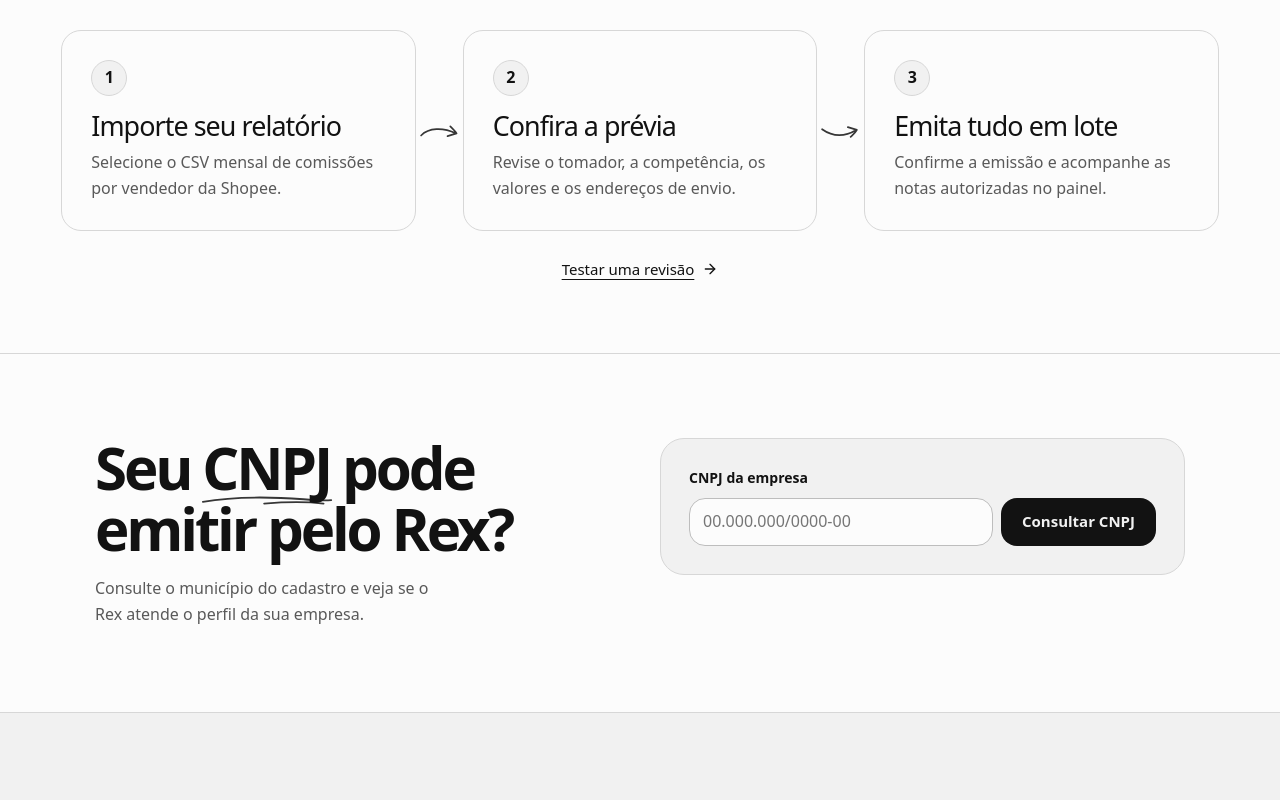
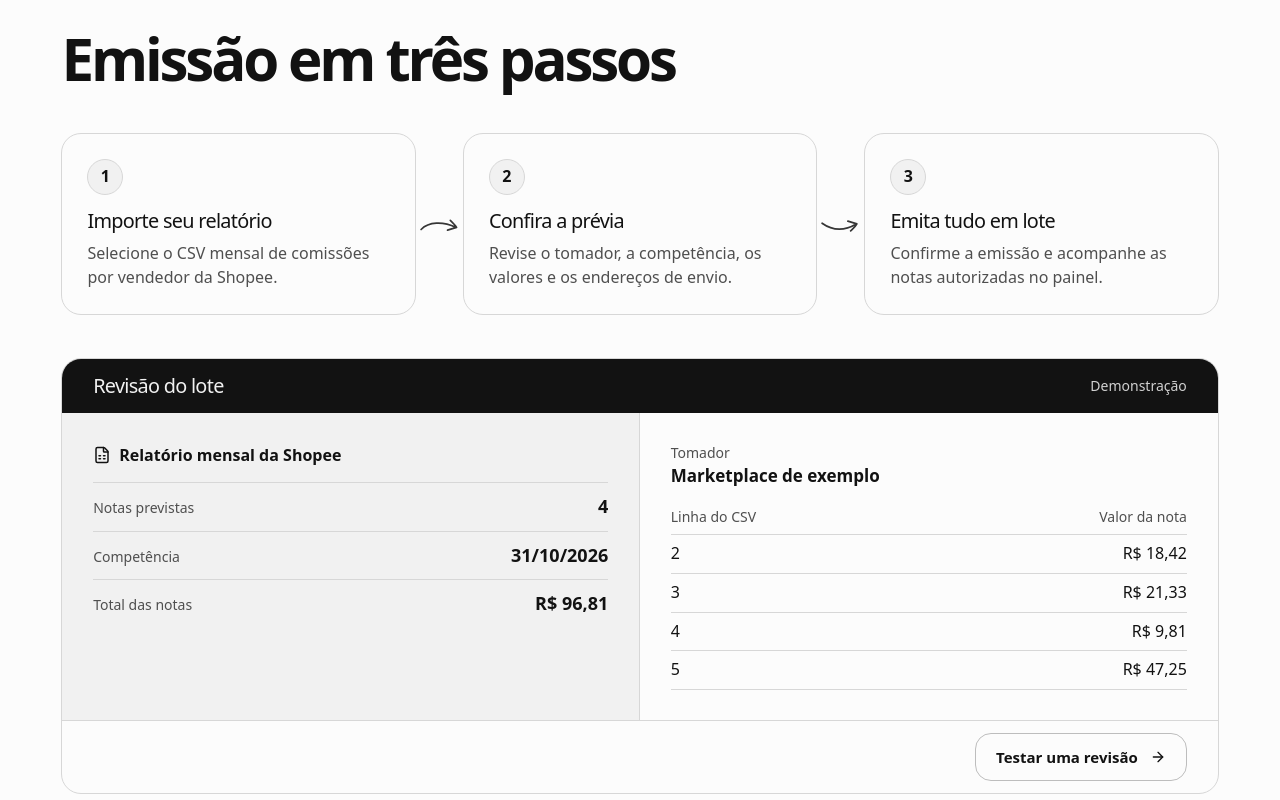
Before and after one commit to washington-snowe/emissor-nfse-lote, a Next.js app: page / in a window 1280 px wide. Shown: the part 720-1520 px from the top of the page. Built offline with nearby package versions, Linux system fonts and the light colour scheme.

Commit message:
Show Rex lot review and align landing sections

```diff
--- a/src/app/(legal)/layout.tsx
+++ b/src/app/(legal)/layout.tsx
@@ -8,12 +8,12 @@ import "../landing.css";
 export default function LegalLayout({ children }: { children: ReactNode }) {
   return <div className="landing">
     <header className="site-masthead legal-masthead">
-      <div className="site-width site-masthead-inner">
+      <div className="wrap site-masthead-inner">
         <Brand />
         <Link href="/" className="text-link"><ArrowLeft size={16} aria-hidden="true" /> Voltar ao site</Link>
       </div>
     </header>
-    <main id="conteudo" className="site-width legal-content">{children}</main>
+    <main id="conteudo" className="wrap legal-content">{children}</main>
     <LandingFooter />
   </div>;
 }
--- a/src/app/experience.css
+++ b/src/app/experience.css
@@ -390,7 +390,6 @@ input[type="checkbox"], input[type="radio"] { accent-color: var(--action); }
 @media (min-width: 585px) and (max-width: 1249px) { .workspace-experience .billing-plan-grid { grid-template-columns: repeat(2, minmax(0, 1fr)); } }
 .rex-demo .workspace-nav-link { margin-inline: 8px; }
 .rex-demo .rex-demo-nav-footer { padding-inline: 8px; }
-.rex-demo .page-header h1:focus { outline: none; }
 .rex-demo-content > .page-header { margin-bottom: 0; }
 
 .invoice-metrics { grid-template-columns: repeat(4, minmax(0, 1fr)); }
--- a/src/app/landing.css
+++ b/src/app/landing.css
@@ -1,7 +1,7 @@
 .landing {
   --ink: #121212;
   --bg: #f1f1f1;
-  --muted: #595959;
+  --muted: #4f4f4f;
   --action: #121212;
   --action-ink: #f1f1f1;
   --surface: #fcfcfc;
@@ -12,6 +12,9 @@
   --landing-accent-soft: #e7f2ea;
   --landing-error: #983b43;
   --r-btn: 16px;
+  --landing-card-radius: 20px;
+  --landing-content-gap: clamp(24px, 3.4vw, 48px);
+  --landing-subheading-size: clamp(18px, 1.55vw, 23px);
   --space-edge: clamp(18px, 4.8vw, 76px);
   --landing-section-space: clamp(50px, 6.6vw, 96px);
   --landing-header-height: 72px;
@@ -26,9 +29,10 @@ html:has(.landing) { scroll-behavior: smooth; scroll-padding-top: calc(72px + 20
 html:has(.landing :focus-visible) { scroll-behavior: auto; }
 .landing ::selection { background: #d8d8d8; color: var(--ink); }
 .landing :focus-visible { outline-color: var(--ink); }
-.landing .site-width { width: min(1260px, calc(100% - 2 * var(--space-edge))); }
+.landing .wrap { width: min(1260px, calc(100% - 2 * var(--space-edge))); }
 .landing .btn, .landing .icon-button { border-radius: var(--r-btn); }
-.landing .btn { font-weight: 550; }
+.landing .btn { font-weight: 550; min-height: 48px; }
+.landing .btn--secondary { background: var(--surface); border-color: var(--edge); }
 .landing .btn--primary:active { background: #292929; }
 .landing :is(.btn, .icon-button):not(:disabled) {
   transition: background-color 140ms ease, color 140ms ease, border-color 140ms ease, scale 140ms var(--landing-ease);
@@ -129,14 +133,15 @@ html:has(.landing :focus-visible) { scroll-behavior: auto; }
 .landing-glasses-sweep { opacity: 0; stroke: #f1f1f1; stroke-width: 9px; stroke-linecap: round; }
 
 .landing-flow, .landing-eligibility, .landing-pricing, .landing-tutorials, .landing-simulator, .landing-faq { padding-block: var(--landing-section-space); }
-.landing :is(.landing-eligibility, .landing-pricing, .landing-tutorials, .landing-simulator, .landing-faq) h2 {
+.landing :is(.landing-flow, .landing-eligibility, .landing-pricing, .landing-tutorials, .landing-simulator, .landing-faq) h2 {
   font-size: clamp(36px, 4.55vw, 65px);
   letter-spacing: -.054em;
   line-height: 1.04;
   font-weight: 560;
   text-wrap: balance;
 }
-.landing-flow { padding-block: clamp(34px, 4.8vw, 62px); }
+.landing-flow { padding-block-start: clamp(44px, 4.7vw, 74px); }
+.landing-flow h2 { margin-bottom: var(--landing-content-gap); }
 .landing-steps {
   --step-gap: clamp(24px, 3.7vw, 58px);
   display: grid;
@@ -146,14 +151,49 @@ html:has(.landing :focus-visible) { scroll-behavior: auto; }
   padding: 0;
   list-style: none;
 }
-.landing-steps li { position: relative; padding: clamp(18px, 2.25vw, 29px); border: 1px solid var(--line); border-radius: 20px; background: var(--surface); }
+.landing-steps li { position: relative; padding: clamp(16px, 2vw, 25px); border: 1px solid var(--line); border-radius: var(--landing-card-radius); background: var(--surface); }
 .landing-step-number { display: grid; place-items: center; width: 36px; height: 36px; margin-bottom: 14px; border: 1px solid var(--line); border-radius: 50%; background: var(--bg); font-weight: 550; }
 .landing-step-arrow { position: absolute; width: calc(var(--step-gap) - 7px); height: 26px; top: 44%; left: calc(100% + 4px); overflow: visible; pointer-events: none; }
 .landing-step-arrow path { stroke-width: 1.7px; }
-.landing-steps h3 { font-size: clamp(21px, 2.1vw, 28px); line-height: 1.2; margin-bottom: 8px; font-weight: 540; text-wrap: balance; }
-.landing-steps p { color: var(--muted); max-width: 35ch; text-wrap: pretty; }
-.landing-flow-action { display: flex; justify-content: center; margin-top: 16px; }
-.landing-flow-action > .text-link { text-decoration: underline; }
+.landing-steps h3 { font-size: var(--landing-subheading-size); line-height: 1.2; margin-bottom: 8px; font-weight: 540; text-wrap: balance; }
+.landing-steps p { color: var(--muted); max-width: 36ch; line-height: 1.5; text-wrap: pretty; }
+
+.landing-report-preview {
+  margin-top: var(--landing-content-gap);
+  border: 1px solid var(--line);
+  border-radius: var(--landing-card-radius);
+  overflow: clip;
+  background: var(--surface);
+}
+.landing-report-header {
+  display: flex;
+  align-items: center;
+  justify-content: space-between;
+  flex-wrap: wrap;
+  gap: 4px 12px;
+  padding: 14px clamp(16px, 2.4vw, 32px);
+  background: var(--ink);
+  color: var(--bg);
+}
+.landing-report-header h3 { font-size: var(--landing-subheading-size); font-weight: 540; line-height: 1.3; }
+.landing-report-header span { color: #d0d0d0; font-size: 14px; }
+.landing-report-body { display: grid; grid-template-columns: repeat(2, minmax(0, 1fr)); }
+.landing-report-summary,
+.landing-report-detail { min-width: 0; padding: clamp(16px, 2.4vw, 32px); }
+.landing-report-summary { background: var(--bg); border-inline-end: 1px solid var(--line); }
+.landing-report-summary > p { display: flex; align-items: center; gap: 8px; margin: 0; font-weight: 550; line-height: 1.4; }
+.landing-report-summary svg { flex: none; }
+.landing-report-summary dl { margin: 16px 0 0; }
+.landing-report-summary dl > div { display: flex; align-items: baseline; justify-content: space-between; gap: 6px; padding: 12px 0; border-top: 1px solid var(--line); }
+.landing-report-summary dt, .landing-report-detail p span { color: var(--muted); font-size: 14px; line-height: 1.3; }
+.landing-report-summary dd { margin: 0; font-size: 18px; line-height: 1.3; font-weight: 550; white-space: nowrap; }
+.landing-report-detail p { display: grid; gap: 3px; margin: 0 0 12px; line-height: 1.35; }
+.landing-report-detail p strong { font-size: 17px; font-weight: 550; }
+.landing-report-detail table { width: 100%; border-collapse: collapse; text-align: left; }
+.landing-report-detail :is(th, td) { border-bottom: 1px solid var(--line); padding: 6px 0; }
+.landing-report-detail th { color: var(--muted); font-size: 14px; font-weight: 500; }
+.landing-report-detail :is(th, td):last-child { text-align: right; }
+.landing-report-actions { display: flex; justify-content: end; padding: 12px clamp(16px, 2.4vw, 32px); border-top: 1px solid var(--line); }
 .landing-pricing { background: var(--bg); border-block: 1px solid var(--line); }
 .landing-pricing-head { display: grid; justify-items: center; gap: 12px; margin-bottom: clamp(23px, 3.2vw, 37px); text-align: center; }
 .landing-pricing-head h2 { margin-bottom: 8px; }
@@ -215,9 +255,9 @@ html:has(.landing :focus-visible) { scroll-behavior: auto; }
 .landing-volume input::-moz-range-track { height: 4px; border-radius: 4px; background: var(--line); }
 .landing-volume input::-moz-range-progress { height: 4px; border-radius: 4px; background: var(--landing-accent); }
 .landing-volume input::-moz-range-thumb { width: 14px; height: 14px; border: 2px solid var(--ink); border-radius: 50%; background: var(--surface); }
-.landing-volume .landing-volume-link { display: flex; width: fit-content; margin-inline-start: auto; font-size: 14px; min-height: 40px; gap: 6px; }
+.landing-volume .landing-volume-link { display: flex; width: fit-content; margin-inline-start: auto; font-size: 14px; gap: 6px; }
 .landing-plan-carousel {
-  /* Four columns on wide screens. A partial card hints at swiping on smaller screens. */
+  /* Keep each plan readable when it snaps into view. */
   --plan-width: calc((100% - 3 * 12px) / 4);
   display: grid;
   grid-auto-flow: column;
@@ -234,7 +274,7 @@ html:has(.landing :focus-visible) { scroll-behavior: auto; }
 .landing-plan-carousel > .billing-plan {
   min-width: 0;
   border: 1px solid var(--line);
-  border-radius: 20px;
+  border-radius: var(--landing-card-radius);
   scroll-snap-align: start;
   padding: clamp(16px, 1.65vw, 24px);
   background: var(--surface);
@@ -272,14 +312,14 @@ html:has(.landing :focus-visible) { scroll-behavior: auto; }
 
 .landing-eligibility { border-block-start: 1px solid var(--line); }
 .landing .landing-eligibility-grid {
-  width: min(1090px, calc(100% - 2 * var(--space-edge)));
   display: grid;
   grid-template-columns: minmax(0, .93fr) minmax(0, 1fr);
   align-items: start;
   gap: clamp(26px, 6vw, 92px);
 }
+.landing-eligibility h2 { max-width: 14ch; }
 .landing-eligibility-intro { max-width: 39ch; color: var(--muted); margin: 17px 0 0; text-wrap: pretty; }
-.landing-eligibility-panel { padding: clamp(18px, 2.6vw, 28px); background: var(--wash); border: 1px solid var(--line); border-radius: 24px; }
+.landing-eligibility-panel { padding: clamp(16px, 2.4vw, 28px); background: var(--wash); border: 1px solid var(--line); border-radius: var(--landing-card-radius); }
 .landing-eligibility-panel label { display: block; font-size: 14px; font-weight: 550; margin-bottom: 8px; }
 .landing-eligibility-fields { display: grid; grid-template-columns: minmax(0, 1fr) auto; gap: 8px; }
 .landing-eligibility-fields input {
@@ -316,9 +356,9 @@ html:has(.landing :focus-visible) { scroll-behavior: auto; }
   gap: clamp(10px, 2vw, 24px);
   margin: clamp(24px, 4vw, 42px) auto 0;
 }
-.landing-tutorials-grid figure { min-width: 0; margin: 0; }
-.landing-video-slot { aspect-ratio: 9 / 16; background: #fff; border: 1px solid var(--line); border-radius: 20px; }
-.landing-tutorials-grid figcaption { margin-top: 10px; font-size: clamp(14px, 2vw, 17px); font-weight: 520; text-wrap: balance; }
+.landing-tutorials-grid > div { min-width: 0; display: grid; grid-template-rows: subgrid; grid-row: span 2; row-gap: 10px; }
+.landing-video-slot { aspect-ratio: 9 / 16; background: #fff; border: 1px solid var(--line); border-radius: var(--landing-card-radius); }
+.landing-tutorials-grid h3 { align-self: end; font-size: 18px; font-weight: 520; line-height: 1.35; text-wrap: balance; }
 
 .landing-simulator-content { display: grid; justify-items: center; gap: clamp(17px, 3vw, 30px); }
 .landing-simulator-head { text-align: center; }
@@ -333,7 +373,7 @@ html:has(.landing :focus-visible) { scroll-behavior: auto; }
   justify-content: center;
   align-items: center;
   border: 1px dashed #929292;
-  border-radius: 20px;
+  border-radius: var(--landing-card-radius);
   background: #f8f8f8;
   cursor: pointer;
   transition: background 160ms ease, border-color 160ms ease;
@@ -385,7 +425,7 @@ html:has(.landing :focus-visible) { scroll-behavior: auto; }
 .landing-footer-legal { grid-area: legal; }
 .landing-footer-about p { max-width: 29ch; margin: 10px 0 0; font-size: 15px; line-height: 1.5; }
 .landing-footer h2 { color: var(--bg); font-size: 16px; font-weight: 550; margin: 0 0 9px; }
-.landing-footer a:not(.brand) { display: flex; align-items: center; gap: 6px; width: fit-content; max-width: 100%; min-height: 40px; font-size: 15px; line-height: 1.35; }
+.landing-footer a:not(.brand) { display: flex; align-items: center; gap: 6px; width: fit-content; max-width: 100%; min-height: 44px; font-size: 15px; line-height: 1.35; }
 .landing-footer a:not(.brand):focus-visible { color: var(--bg); text-decoration: underline; text-underline-offset: 4px; }
 .landing-footer a:focus-visible { outline-color: var(--bg); }
 .landing-footer-bottom { border-top: 1px solid #3b3b3b; font-size: 13px; padding-block: 15px 21px; }
@@ -460,6 +500,11 @@ html:has(.landing :focus-visible) { scroll-behavior: auto; }
   .landing-actions .btn { min-height: 47px; padding-inline: 14px; gap: 7px; }
   .landing-steps { --step-gap: 31px; grid-template-columns: minmax(0, 1fr); }
   .landing-step-arrow { top: calc(100% + 4px); left: 50%; width: 28px; height: 22px; transform: translateX(-50%) rotate(90deg); }
+  .landing-report-body { grid-template-columns: minmax(0, 1fr); }
+  .landing-report-summary { border-inline-end: 0; border-bottom: 1px solid var(--line); }
+  .landing-report-summary dl { display: grid; grid-template-columns: repeat(3, minmax(0, 1fr)); gap: 8px; }
+  .landing-report-summary dl > div { display: grid; align-content: start; gap: 6px; padding: 8px 0 0; }
+  .landing-report-summary dd { font-size: clamp(14px, 4vw, 18px); }
   .landing .landing-eligibility-grid { grid-template-columns: minmax(0, 1fr); }
   .landing-footer-grid {
     grid-template-columns: repeat(2, minmax(0, 1fr));
@@ -468,7 +513,7 @@ html:has(.landing :focus-visible) { scroll-behavior: auto; }
   }
 }
 @media (max-width: 543px) {
-  .landing-plan-carousel { --plan-width: 86%; }
+  .landing-plan-carousel { --plan-width: 100%; }
   .landing-carousel-controls .icon-button { width: 44px; }
   .landing-eligibility-fields { grid-template-columns: minmax(0, 1fr); }
   .landing-eligibility-actions { display: grid; grid-template-columns: minmax(0, 1fr); }
--- a/src/app/page.tsx
+++ b/src/app/page.tsx
@@ -1,13 +1,30 @@
 import Image from "next/image";
 import Link from "next/link";
-import { ArrowDown, ArrowRight, ArrowUpRight, ChevronDown } from "lucide-react";
+import type { Metadata } from "next";
+import { ArrowDown, ArrowUpRight, ChevronDown } from "lucide-react";
 import { LandingEligibility } from "@/components/landing-eligibility";
 import { LandingFooter } from "@/components/landing-footer";
 import { LandingHeader } from "@/components/landing-header";
 import { LandingPricing } from "@/components/landing-pricing";
+import { LandingReportPreview } from "@/components/landing-report-preview";
 import { money, plans } from "@/lib/billing/catalog";
 import { getPublicContact } from "@/lib/public-contact";
 import "./landing.css";
+
+const homeUrl = "https://www.rexnotas.com.br";
+const shareImage = `${homeUrl}/brand/rex-mascote.png`;
+export const metadata: Metadata = {
+  alternates: { canonical: homeUrl },
+  openGraph: {
+    type: "website",
+    url: homeUrl,
+    siteName: "Rex Notas",
+    title: "Rex Notas — NFS-e em lote para afiliados",
+    description: "Revise e emita NFS-e em lote a partir do relatório mensal de comissões da Shopee.",
+    images: [{ url: shareImage, alt: "Rex, o mascote do Rex Notas" }],
+  },
+  twitter: { card: "summary_large_image", images: [shareImage] },
+};
 
 const steps = [
   { title: "Importe seu relatório", copy: "Selecione o CSV mensal de comissões por vendedor da Shopee." },
@@ -40,7 +57,7 @@ export default function Home() {
     <LandingHeader />
     <main id="conteudo">
       <section className="landing-hero" aria-labelledby="hero-heading">
-        <div className="site-width landing-hero-grid">
+        <div className="wrap landing-hero-grid">
           <div className="landing-hero-copy">
             <h1 id="hero-heading">
               Emisor de NFSe<br />em <span className="landing-circled-word">
@@ -78,8 +95,9 @@ export default function Home() {
         </div>
       </section>
 
-      <section className="landing-flow" id="como-funciona" aria-label="Como funciona">
-        <div className="site-width">
+      <section className="landing-flow" id="como-funciona" aria-labelledby="workflow-title">
+        <div className="wrap">
+          <h2 id="workflow-title">Emissão em três passos</h2>
           <ol className="landing-steps">
             {steps.map(({ title, copy }, index) => <li key={title}>
               <span className="landing-step-number" aria-hidden="true">{index + 1}</span>
@@ -89,9 +107,7 @@ export default function Home() {
               </svg>}
             </li>)}
           </ol>
-          <div className="landing-flow-action">
-            <Link href="/prototipo?tela=revisar" className="text-link">Testar uma revisão <ArrowRight size={16} aria-hidden="true" /></Link>
-          </div>
+          <LandingReportPreview />
         </div>
       </section>
 
@@ -99,7 +115,7 @@ export default function Home() {
       <LandingPricing />
 
       <section className="landing-faq" id="perguntas-frequentes" aria-labelledby="faq-title">
-        <div className="site-width landing-faq-grid">
+        <div className="wrap landing-faq-grid">
           <h2 id="faq-title">Dúvidas frequentes</h2>
           <div className="landing-questions">
             {answers.map(({ question, answer }) => <details key={question} name="landing-faq">
--- a/src/components/landing-eligibility.tsx
+++ b/src/components/landing-eligibility.tsx
@@ -83,7 +83,7 @@ export function LandingEligibility({ supportHref }: { supportHref?: string }) {
   }
 
   return <section className="landing-eligibility" id="consultar-cnpj" aria-labelledby="eligibility-title">
-    <div className="site-width landing-eligibility-grid">
+    <div className="wrap landing-eligibility-grid">
       <div>
         <h2 id="eligibility-title">Seu <span className="landing-ink-word">CNPJ<svg className="landing-ink-underline" viewBox="0 0 140 14" preserveAspectRatio="none" aria-hidden="true">
           <path d="M3 9C34 3 71 3 108 6c10 1 21 2 29 1M67 11c23-2 46-2 62 0" />
--- a/src/components/landing-footer.tsx
+++ b/src/components/landing-footer.tsx
@@ -7,7 +7,7 @@ export function LandingFooter() {
   const contact = getPublicContact();
 
   return <footer className="landing-footer">
-    <div className="site-width landing-footer-grid">
+    <div className="wrap landing-footer-grid">
       <div className="landing-footer-about">
         <Brand inverse />
         <p>Emissão de NFS-e em lote para afiliados da Shopee, a partir do relatório mensal de comissões.</p>
@@ -30,6 +30,6 @@ export function LandingFooter() {
         <Link href="/politica-de-privacidade">Política de privacidade</Link>
       </nav>
     </div>
-    <div className="site-width landing-footer-bottom">© Rex Notas</div>
+    <div className="wrap landing-footer-bottom">© Rex Notas</div>
   </footer>;
 }
--- a/src/components/landing-header.tsx
+++ b/src/components/landing-header.tsx
@@ -24,7 +24,7 @@ export function LandingHeader() {
   const scrolled = useSyncExternalStore(subscribe, getSnapshot, () => false);
 
   return <header className="site-masthead landing-header" data-scrolled={scrolled}>
-    <div className="site-width landing-header-inner">
+    <div className="wrap landing-header-inner">
       <div className="landing-header-brand" inert={!scrolled}><Brand /></div>
       <nav aria-label="Navegação do site" className="landing-nav">
         {sections.map(({ href, label }) => <a key={href} href={href}>{label}</a>)}
--- a/src/components/landing-pricing.tsx
+++ b/src/components/landing-pricing.tsx
@@ -106,7 +106,7 @@ export function LandingPricing() {
 
   return <>
     <section className="landing-pricing" id="planos" aria-labelledby="planos-titulo">
-      <div className="site-width">
+      <div className="wrap">
         <div className="landing-pricing-head">
           <h2 id="planos-titulo">Planos e <span className="landing-ink-word landing-ink-accent">preços<svg className="landing-ink-underline" viewBox="0 0 140 14" preserveAspectRatio="none" aria-hidden="true">
             <path d="M3 10C32 6 59 3 92 4c18 0 34 1 45 2" />
@@ -162,7 +162,7 @@ export function LandingPricing() {
     <LandingTutorials />
 
     <section className="landing-simulator" id="simulador" aria-labelledby="simulador-titulo">
-      <div className="site-width landing-simulator-content">
+      <div className="wrap landing-simulator-content">
         <div className="landing-simulator-head">
           <h2 id="simulador-titulo">Estime suas notas pelo CSV</h2>
           <p>Veja quantas notas seu relatório pode gerar, o total de comissões e qual plano cobre esse volume. O arquivo é lido no seu navegador.</p>
--- /dev/null
+++ b/src/components/landing-report-preview.tsx
@@ -0,0 +1,35 @@
+import Link from "next/link";
+import { ArrowRight, FileSpreadsheet } from "lucide-react";
+import { money } from "@/lib/billing/catalog";
+import { demoReport, demoReportTotal } from "@/lib/demo-report";
+
+export function LandingReportPreview() {
+  return <div className="landing-report-preview app-frame" aria-labelledby="preview-report-title">
+    <div className="landing-report-header">
+      <h3 id="preview-report-title">Revisão do lote</h3>
+      <span>Demonstração</span>
+    </div>
+    <div className="landing-report-body">
+      <div className="landing-report-summary">
+        <p><FileSpreadsheet aria-hidden="true" size={18} /> Relatório mensal da Shopee</p>
+        <dl>
+          <div><dt>Notas previstas</dt><dd>{demoReport.amountsInCents.length}</dd></div>
+          <div><dt>Competência</dt><dd>{demoReport.competence}</dd></div>
+          <div><dt>Total das notas</dt><dd>{money(demoReportTotal)}</dd></div>
+        </dl>
+      </div>
+      <div className="landing-report-detail">
+        <p><span>Tomador</span><strong>{demoReport.recipient}</strong></p>
+        <table>
+          <thead><tr><th scope="col">Linha do CSV</th><th scope="col">Valor da nota</th></tr></thead>
+          <tbody>{demoReport.amountsInCents.map((amount, index) => <tr key={index}>
+            <td>{index + 2}</td><td>{money(amount)}</td>
+          </tr>)}</tbody>
+        </table>
+      </div>
+    </div>
+    <div className="landing-report-actions">
+      <Link href="/prototipo?tela=revisar" className="btn btn--secondary">Testar uma revisão <ArrowRight size={16} aria-hidden="true" /></Link>
+    </div>
+  </div>;
+}
--- /dev/null
+++ b/src/lib/demo-report.ts
@@ -0,0 +1,7 @@
+export const demoReport = {
+  recipient: "Marketplace de exemplo",
+  competence: "31/10/2026",
+  amountsInCents: [1842, 2133, 981, 4725],
+};
+
+export const demoReportTotal = demoReport.amountsInCents.reduce((total, amount) => total + amount, 0);
```
Also changed, not shown: src/app/prototipo/prototype.tsx (+13 -12 lines), src/components/landing-tutorials.tsx (+4 -4 lines).
